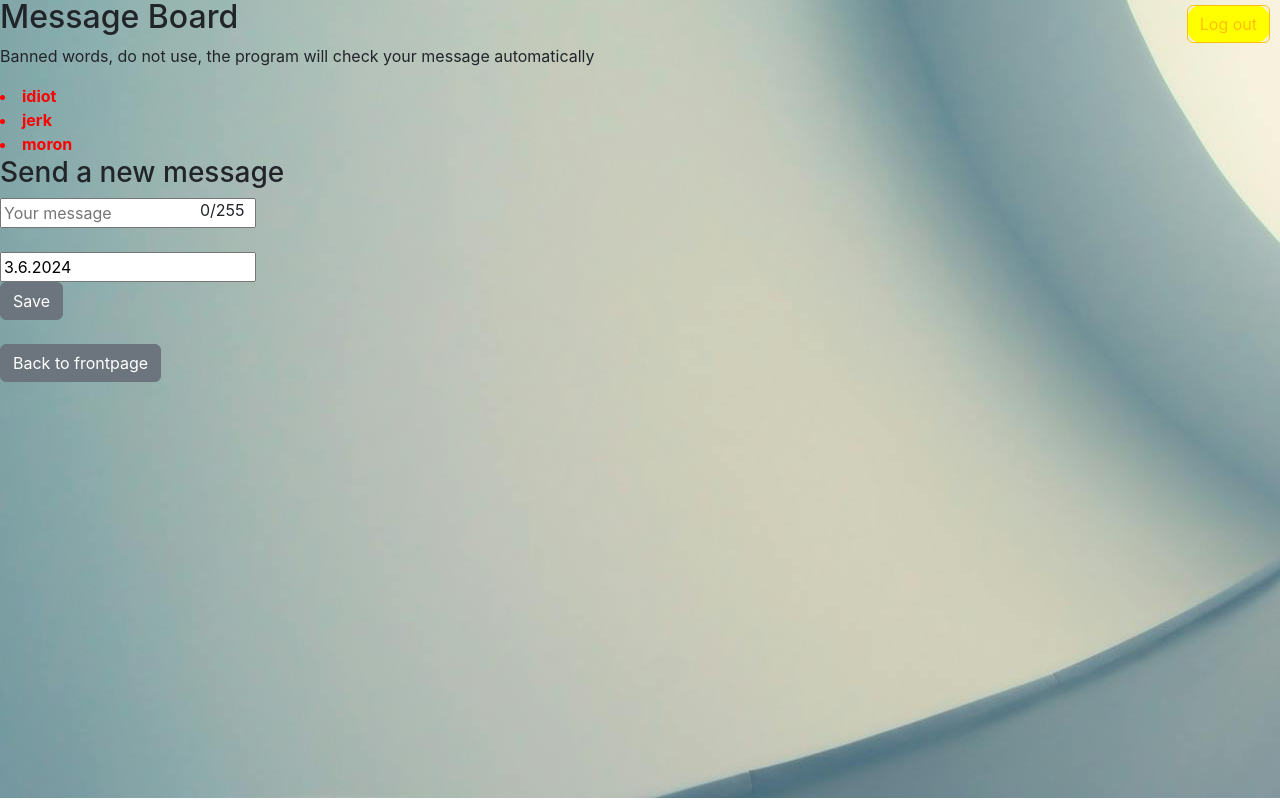
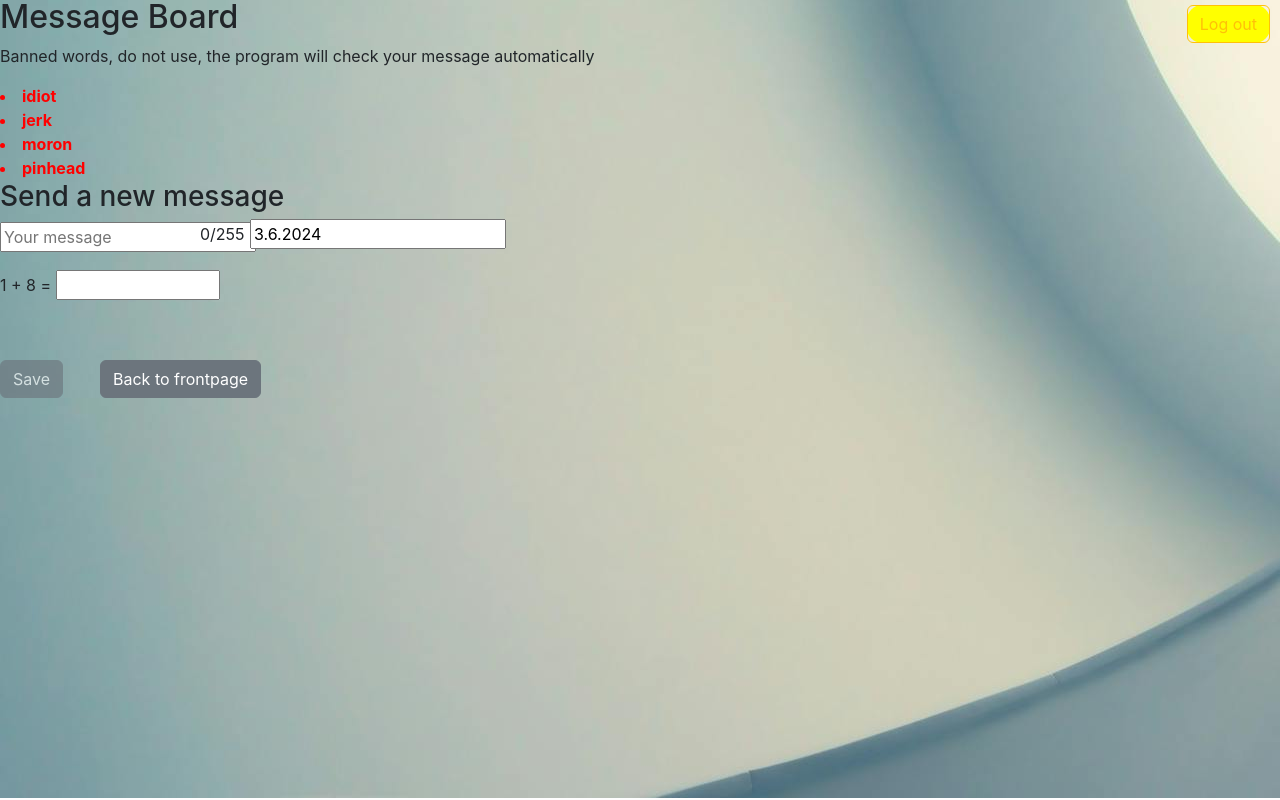
Before and after one commit to hannutt/MsgBoard, a React (Create React App) app in the folder frontend/: page /Add in a window 1280 px wide. Built offline with nearby package versions, Linux system fonts and the light colour scheme; sample sign-in values are in the browser's storage.

Commit message:
Captcha feature added

```diff
--- a/frontend/src/pages/Add.js
+++ b/frontend/src/pages/Add.js
@@ -6,7 +6,7 @@ const Add = ()=>{
     //päivämääräolio asetetaan value komennolla automaattisesti
     //input kenttään. readOnly eli ajankohtaa ei pysty muokkaamaan input kentässä.
 
-    const banned =['idiot','jerk','moron']
+    const banned =['idiot','jerk','moron','pinhead']
     let date = new Date().toLocaleDateString("fi-FI");
     const [message,setMessage]=useState({
         message:'',
@@ -15,9 +15,29 @@ const Add = ()=>{
 
     })
     const [redirectTime,setredirectTime]=useState(3000)
-    const [disabledSt,setDisabled]=useState(false)
+    const [disabledSt,setDisabled]=useState(true)
     const [countChars,setCountChars]=useState(0)
+    const [hidePattern,setHidePattern]=useState(false)
     const navigate = useNavigate()
+
+    const random1 = Math.floor(Math.random() * 11)
+    const random2 = Math.floor(Math.random() * 11)
+
+    const doMath=()=>{
+        const expression = document.getElementById("pattern").innerHTML
+        const answer = document.getElementById("res").value
+        const result = eval(expression)
+        if (result==answer)
+            {
+                setDisabled(!disabledSt)
+                setHidePattern(!hidePattern)
+            }
+        else{
+            setDisabled(true)
+        }
+
+
+    }
 
     const backToFrontpage = () =>{
         navigate("/")
@@ -80,11 +100,21 @@ const Add = ()=>{
                 <p className="count">{countChars}/255</p>
                 <input type="text" placeholder="Your message" id="msg" name="message" maxLength={255} onChange={handleChange}></input>
                 <br></br><br></br>
+                <div className="postDateField">
                 <input type="text" readOnly value={date} name="postDate" onChange={handleChange}></input>
-                <br></br>
-                <button class="btn btn-secondary" onClick={handleClick} >Save</button><br></br>
-                <br></br>
+                </div>
+                <br></br><br></br>
+                <div className="math">
+                <span id="pattern" hidden={hidePattern}>{random1} + {random2}</span> = <input type="text" size={11} onChange={doMath} id="res"></input>
+                 {/*}
+                 <button onClick={doMath}>do math</button>*/}
+                 </div>
+                <div className="saveBtn">
+                <button class="btn btn-secondary" disabled={disabledSt} onClick={handleClick} >Save</button><br></br>
+                </div>
+                <div className="BackToBtn">
                 <button class="btn btn-secondary" onClick={backToFrontpage}>Back to frontpage</button>
+                </div>
             </div>
         )
 
--- a/frontend/src/pages/ColorSelect.js
+++ b/frontend/src/pages/ColorSelect.js
@@ -1,7 +1,9 @@
 const ColorSelect=(props)=>{
+
     return(
         <div className="colSelect">
-        <select class="form-select form-select-sm" aria-label="Small select example"onChange={e=>props.setSelection(e.target.value)}>
+            {/*valittu väriyhdistelmä lähetetään takaisin changebarcolor komponentille*/}
+        <select class="form-select form-select-sm" aria-label="Small select example"onChange={e=>props.changeBarColors(e.target.value)}>
         <option selected value="x">Change bar colors</option>
         <option value="red,green,blue">Red/Green/Blue</option>
         <option value="yellow,violet,gray">Yellow/Violet/Gray</option>
--- a/frontend/src/pages/SearchDropDown.js
+++ b/frontend/src/pages/SearchDropDown.js
@@ -9,6 +9,7 @@ const SrcDrop=(props)=>{
             <a class="dropdown-item" href="#">Search by id <input id="byid" type="checkbox" onClick={()=>props.setById(!props.Byid)}></input></a>
             <a class="dropdown-item" href="#">Search by date <input id="bydate" type="checkbox" onClick={()=>props.setByDate(!props.ByDate)}></input></a>
             <a class="dropdown-item" href="#">Search by keyword <input id="byKeyword" type="checkbox" onClick={()=>props.setByKeyword(!props.Bykeyword)}></input></a>
+            <a class="dropdown-item" href="#">Most liked & least liked posts <input id="mostliked" type="checkbox" onClick={()=>props.setMostLikes(!props.mostLikes)}></input></a>
         </div>
     </div>
     )
--- a/frontend/src/styleFile.css
+++ b/frontend/src/styleFile.css
@@ -19,7 +19,7 @@
 .message {
     /*3 elementtiä per rivi*/
     flex: 0 0 33.3333%;
-    outline: 1px solid;
+    outline: 2px solid;
     white-space: nowrap;
     background-image: url("./icons/BgPic.jpg");
 
@@ -190,3 +190,25 @@
     width: 180px;
 
 }
+.math {
+    white-space: nowrap;
+}
+
+.BackToBtn {
+    position: absolute;
+    left:100px;
+    top:360px;
+}
+.saveBtn {
+    position: absolute;
+    top:360px;
+}
+.postDateField {
+    position: absolute;
+    top:219px;
+    left:250px;
+}
+.math {
+    position: absolute;
+    top:270px;
+}
```
Also changed, not shown: frontend/src/pages/Search.js (+94 -64 lines), 2 other files (tests, documents, lock files or other folders).
